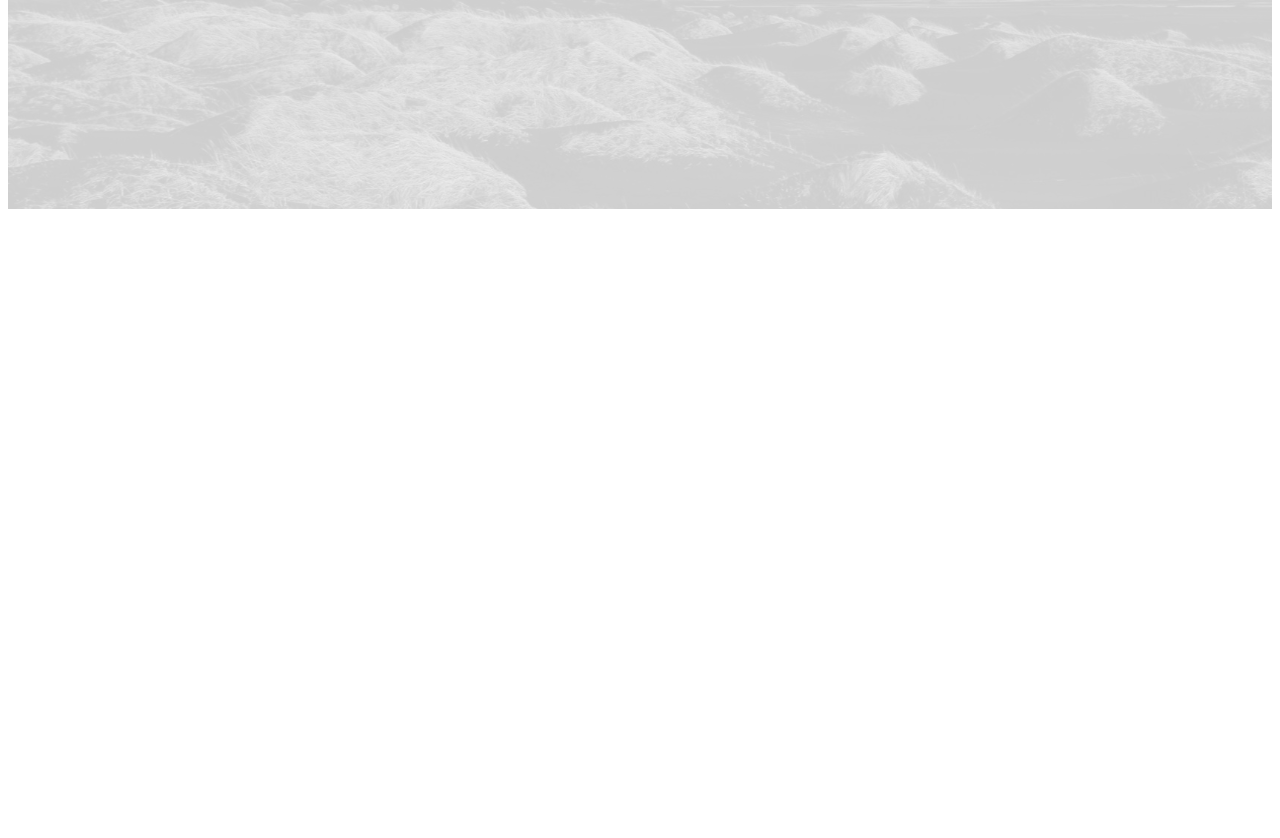
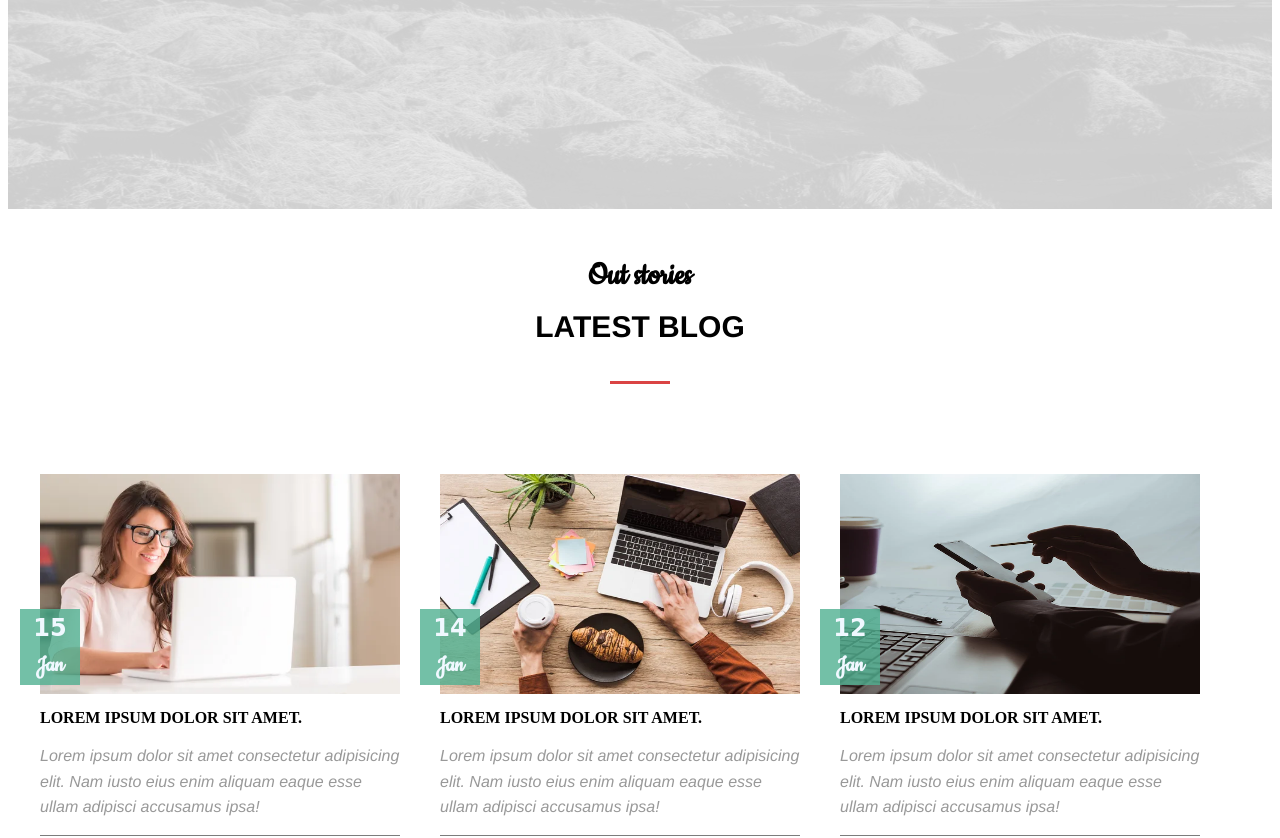
Before and after one commit to avatar-01/MoGo, a plain HTML site: page index.html in a window 1280 px wide. Shown: the part 6000-6838 px from the top of the page. Before the commit the page ends 6217 px from the top, so only its background shows below. Drawn offline with Linux system fonts and the light colour scheme; a web font is replaced by a local one.

Commit message:
add new block'Blog'

```diff
--- a/css/style.css
+++ b/css/style.css
@@ -835,3 +835,76 @@ font-weight: 400;
 .comment_t{
     font-size: 14px;
 }
+
+.stories{
+    display: grid;
+    grid-template-columns: repeat(3, 1fr);
+}
+
+.stor_img{
+    margin: 0, 20px;
+    position: relative;
+    margin-top: 60px;
+}
+
+.stor_txt{
+    position: absolute;
+    bottom: 20px;
+    color: aliceblue;
+    background-color: rgba(80, 177, 145, 0.8);
+    width: 60px;
+    left: -20px;
+    text-align: center;
+}
+
+.store_n{
+    font-size: 24px;
+    font-family: cursive;
+}
+
+.store_t{
+    font-size: 24px;
+    font-family: 'Cookie';
+}
+
+.store_commet{
+    width: 360px;
+}
+
+.store_name{
+    font-size: 16px;
+    color: black;
+    font-family: 'Arial Now';
+    text-transform: uppercase;
+    align-self: 20px;
+    margin-bottom: 12px;
+}
+
+.store_com{
+    font-size: 16px;
+    font-style: italic;
+    font-weight: 300;
+    color: #999;
+    margin-bottom: 10px;
+    position: relative;
+}
+
+.store_com:after{
+    content: "";
+    display: block;
+    width: 100%;
+    height: 1px;
+    background-color: rgb(124, 124, 124);
+    top: 120%;
+    position: absolute;
+    z-index: 1;
+}
+
+.watch{
+    width: 33%;
+    display: grid;
+    grid-template-columns: repeat(2, 60px);
+    margin-top: 32px;
+    font-size: 12px;
+    color: rgba(80, 177, 145, 0.9);
+}
--- a/index.html
+++ b/index.html
@@ -706,17 +706,114 @@
                 </div>
             </div>
 
-
-
-
-
         </div>
-
 
     </div>
 
 </section>
 </div>
 
+
+
+
+
+<section class="section">
+    <div class="container">
+        <div class="section_h">
+            <h3 class="section_s">Out stories</h3>
+            <h2 class="section_t">Latest blog</h2>
+        </div>
+
+        <div class="stories">
+
+
+            <div class="store">
+            <div class="stor_img">
+                <img src="img/stor3.jpg" width="360" height="220">
+                <div class="stor_txt">
+                    <h2 class="store_n">15</h2>
+                    <h3 class="store_t">Jan</h3>
+                </div>
+            </div>
+
+        <div class="store_commet">
+        <h3 class="store_name">Lorem ipsum dolor sit amet. </h3>
+        <h2 class="store_com">Lorem ipsum dolor sit amet consectetur adipisicing elit.
+            Nam iusto eius enim aliquam eaque esse ullam adipisci accusamus ipsa!</h2>
+        </div>
+
+        <div class="watch">
+            <div class="eye">
+            <i class="fa-solid fa-eye eye_i"> 1542</i>
+        </div>
+
+        <div class="chat_com">
+            <i class="fa-solid fa-comment"> 28</i>
+        </div>
+
+        </div>
+
+            </div>
+
+            <div class="store">
+                <div class="stor_img">
+                    <img src="img/stor.jpg" width="360" height="220">
+                    <div class="stor_txt">
+                        <h2 class="store_n">14</h2>
+                        <h3 class="store_t">Jan</h3>
+                    </div>
+                </div>
+
+            <div class="store_commet">
+            <h3 class="store_name">Lorem ipsum dolor sit amet. </h3>
+            <h2 class="store_com">Lorem ipsum dolor sit amet consectetur adipisicing elit.
+                Nam iusto eius enim aliquam eaque esse ullam adipisci accusamus ipsa!</h2>
+            </div>
+
+            <div class="watch">
+                <div class="eye">
+                <i class="fa-solid fa-eye eye_i"> 122</i>
+            </div>
+
+            <div class="chat_com">
+                <i class="fa-solid fa-comment"> 87</i>
+            </div>
+
+            </div>
+
+                </div>
+
+                <div class="store">
+                    <div class="stor_img">
+                        <img src="img/stor2.jpg" width="360" height="220">
+                        <div class="stor_txt">
+                            <h2 class="store_n">12</h2>
+                            <h3 class="store_t">Jan</h3>
+                        </div>
+                    </div>
+
+                <div class="store_commet">
+                <h3 class="store_name">Lorem ipsum dolor sit amet. </h3>
+                <h2 class="store_com">Lorem ipsum dolor sit amet consectetur adipisicing elit.
+                    Nam iusto eius enim aliquam eaque esse ullam adipisci accusamus ipsa!</h2>
+                </div>
+
+                <div class="watch">
+                    <div class="eye">
+                    <i class="fa-solid fa-eye eye_i"> 572</i>
+                </div>
+
+                <div class="chat_com">
+                    <i class="fa-solid fa-comment"> 24</i>
+                </div>
+
+                </div>
+
+                    </div>
+
+        </div>
+
+    </div>
+</section>
 </body>
 </html>
```
Also changed, not shown: img/stor.jpg (added), img/stor2.jpg (added), img/stor3.jpg (added), img/stories.jpg (added).
